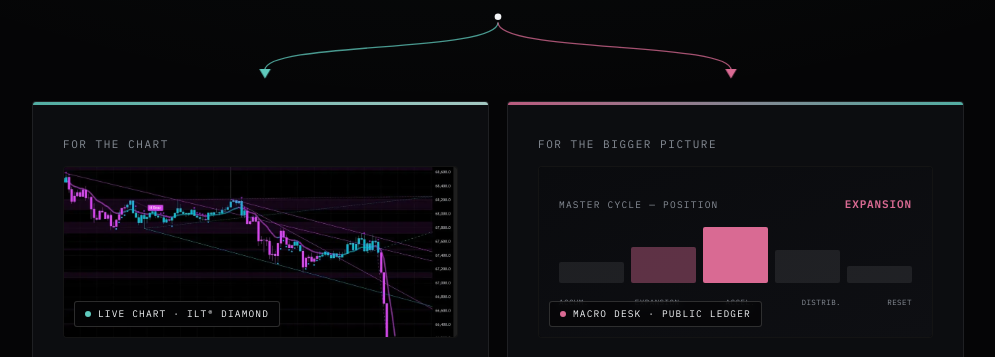
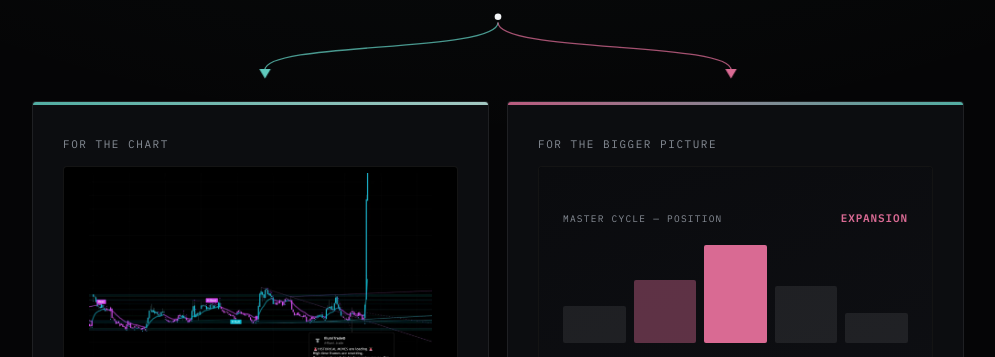
Before and after one commit to oriflamme005-cmd/illumitrade-website, a plain HTML site: page hub.html in a window 1280 px wide. Shown: the part 360-717 px from the top of the page, without its empty margins (142-1137 px from the left). Drawn offline with Linux system fonts and the light colour scheme.

Commit message:
Add files via upload

```diff
--- a/hub.html
+++ b/hub.html
@@ -79,8 +79,8 @@
 
   /* Card visuals */
   .card .visual{position:relative;border:1px solid var(--line);border-radius:var(--r);overflow:hidden;
-    background:#000;margin-bottom:22px;height:172px}
-  .card .visual img{width:100%;height:100%;object-fit:cover;object-position:center 30%;display:block}
+    background:#000;margin-bottom:22px;height:250px}
+  .card .visual img{width:100%;height:100%;object-fit:contain;object-position:center;display:block;padding:6px}
   .card .visual .vtag{position:absolute;left:10px;bottom:10px;display:inline-flex;align-items:center;gap:7px;
     font-family:var(--font-mono);font-size:9.5px;letter-spacing:.12em;text-transform:uppercase;color:var(--ink);
     background:rgba(5,5,6,.72);border:1px solid var(--line-bright);padding:5px 10px;border-radius:3px;
@@ -89,12 +89,12 @@
   .card.indicators .visual .vtag .d{background:var(--accent)}
   .card.macro .visual .vtag .d{background:var(--ember)}
   /* Macro desk mock panel */
-  .macro-desk{height:100%;display:flex;flex-direction:column;justify-content:center;gap:14px;
-    padding:18px 20px;background:linear-gradient(160deg,#0a0b0e,#0e0f13)}
+  .macro-desk{height:100%;display:flex;flex-direction:column;justify-content:center;gap:18px;
+    padding:22px 24px;background:linear-gradient(160deg,#0a0b0e,#0e0f13)}
   .macro-desk .row1{display:flex;justify-content:space-between;align-items:baseline;
     font-family:var(--font-mono);font-size:9.5px;letter-spacing:.13em;text-transform:uppercase;color:var(--ink-faint)}
   .macro-desk .row1 b{color:var(--ember);font-weight:600;font-size:11px;letter-spacing:.08em}
-  .macro-desk .bars{display:flex;align-items:flex-end;gap:7px;height:56px}
+  .macro-desk .bars{display:flex;align-items:flex-end;gap:8px;height:98px}
   .macro-desk .bars i{flex:1;border-radius:2px;background:var(--line)}
   .macro-desk .bars i:nth-child(1){height:38%}
   .macro-desk .bars i:nth-child(2){height:64%;background:rgba(217,106,147,.4)}
@@ -150,6 +150,8 @@
     .cards{grid-template-columns:1fr;gap:16px}
     .hero{padding:32px 0 28px}
     .card{padding:28px 24px}
+    .card .visual{height:210px}
+    .macro-desk .bars{height:76px}
     .fork{display:none}
   }
   @media(prefers-reduced-motion:reduce){
@@ -188,8 +190,8 @@
     <div class="card indicators">
       <div class="kicker">For the chart</div>
       <div class="visual">
-        <img src="/proof-btc-diamond.webp" alt="ILT Diamond signal printed on a live BTC TradingView chart" fetchpriority="high">
-        <span class="vtag"><span class="d"></span>Live chart · ILT® Diamond</span>
+        <img src="/proof-vix-spike.webp" alt="ILT signal on a live TradingView chart ahead of the VIX spike" fetchpriority="high">
+        <span class="vtag"><span class="d"></span>Live chart · ILT® signal</span>
       </div>
       <div class="pname">IllumiTrade<span class="reg">®</span></div>
       <div class="tag">TradingView indicator suite</div>
```
